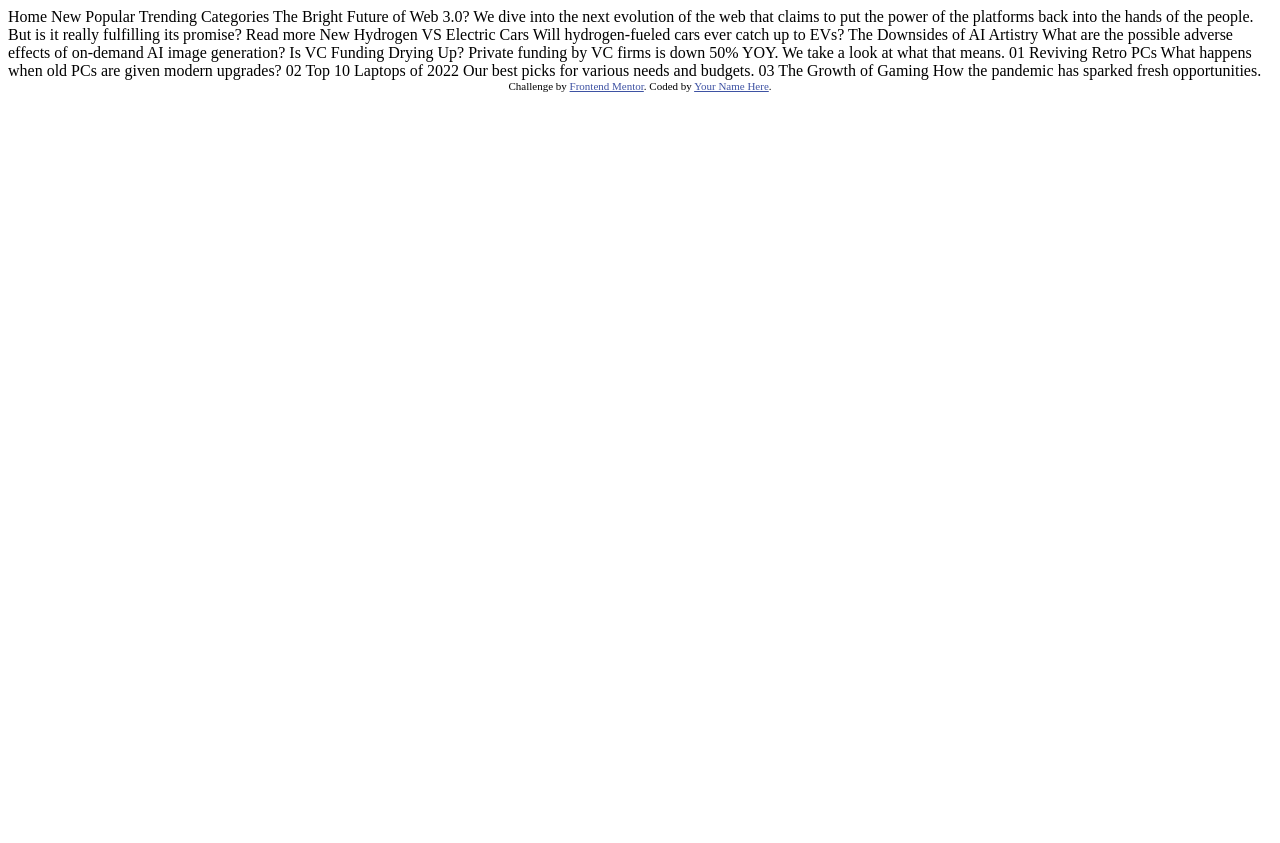
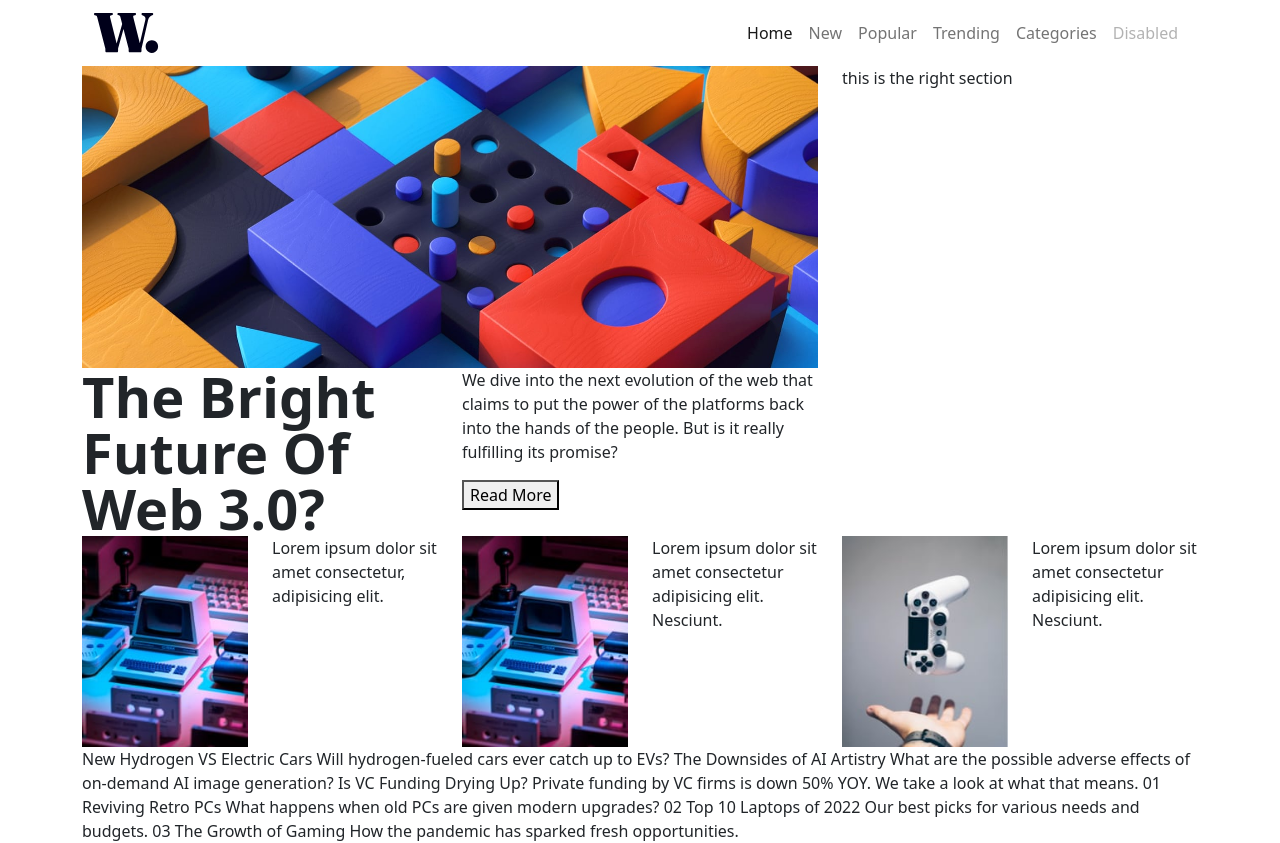
Before and after one commit to Rifha-Nanziba/frontendmentor, a plain HTML site: page news-homepage-main/index.html in a window 1280 px wide. Before the commit the page ends 800 px from the top, so only its background shows below. Drawn offline with nearby package versions, Linux system fonts and the light colour scheme.

Commit message:
work in progress

```diff
--- a/news-homepage-main/index.html
+++ b/news-homepage-main/index.html
@@ -1,60 +1,148 @@
 <!DOCTYPE html>
 <html lang="en">
-<head>
-  <meta charset="UTF-8">
-  <meta name="viewport" content="width=device-width, initial-scale=1.0"> <!-- displays site properly based on user's device -->
+  <head>
+    <meta charset="UTF-8" />
+    <meta name="viewport" content="width=device-width, initial-scale=1.0" />
+    <!-- displays site properly based on user's device -->
 
-  <link rel="icon" type="image/png" sizes="32x32" href="./images/favicon-32x32.png">
+    <link
+      rel="icon"
+      type="image/png"
+      sizes="32x32"
+      href="./images/favicon-32x32.png"
+    />
+    <link
+      href="https://cdn.jsdelivr.net/npm/bootstrap@5.2.3/dist/css/bootstrap.min.css"
+      rel="stylesheet"
+      integrity="sha384-rbsA2VBKQhggwzxH7pPCaAqO46MgnOM80zW1RWuH61DGLwZJEdK2Kadq2F9CUG65"
+      crossorigin="anonymous"
+    />
+    <script
+      src="https://cdn.jsdelivr.net/npm/bootstrap@5.2.3/dist/js/bootstrap.bundle.min.js"
+      integrity="sha384-kenU1KFdBIe4zVF0s0G1M5b4hcpxyD9F7jL+jjXkk+Q2h455rYXK/7HAuoJl+0I4"
+      crossorigin="anonymous"
+    ></script>
 
-  <title>Frontend Mentor | News homepage</title>
+    <title>Frontend Mentor | News homepage</title>
+    <link rel="stylesheet" href="dist/style.css" />
+  </head>
 
-  <!-- Feel free to remove these styles or customise in your own stylesheet 👍 -->
-  <style>
-    .attribution { font-size: 11px; text-align: center; }
-    .attribution a { color: hsl(228, 45%, 44%); }
-  </style>
-</head>
-<body>
+  <body>
+    <div class="container">
+      <nav class="navbar navbar-expand-lg">
+        <div class="container-fluid">
+          <a class="navbar-brand" href="#">
+            <img src="assets/images/logo.svg" alt="" />
+          </a>
+          <button
+            class="navbar-toggler"
+            type="button"
+            data-bs-toggle="collapse"
+            data-bs-target="#navbarNavAltMarkup"
+            aria-controls="navbarNavAltMarkup"
+            aria-expanded="false"
+            aria-label="Toggle navigation"
+          >
+            <span class="navbar-toggler-icon"></span>
+          </button>
+          <div
+            class="collapse navbar-collapse justify-content-end"
+            id="navbarNavAltMarkup"
+          >
+            <div class="navbar-nav">
+              <a class="nav-link active" aria-current="page" href="#">Home</a>
+              <a class="nav-link" href="#">New</a>
+              <a class="nav-link" href="#">Popular</a>
+              <a class="nav-link" href="#">Trending</a>
+              <a class="nav-link" href="#">Categories</a>
+              <a class="nav-link disabled">Disabled</a>
+            </div>
+          </div>
+        </div>
+      </nav>
 
-  Home
-  New
-  Popular
-  Trending
-  Categories
+      <div class="row">
+        <div class="col">
+          <img
+            class="img-fluid"
+            src="assets/images/image-web-3-desktop.jpg"
+            alt=""
+          />
+          <div class="row">
+            <div class="col text-capitalize fw-bold display-4 lh-1">
+              The bright future of web 3.0?
+            </div>
+            <div class="col">
+              <p class="">
+                We dive into the next evolution of the web that claims to put
+                the power of the platforms back into the hands of the people.
+                But is it really fulfilling its promise?
+              </p>
+              <button>Read More</button>
+            </div>
+          </div>
+        </div>
+        <div class="col-4">this is the right section</div>
+      </div>
 
-  The Bright Future of Web 3.0?
+      <div class="row">
+        <div class="col">
+          <div class="row">
+            <div class="col">
+              <img
+                class="img-fluid"
+                src="assets/images/image-retro-pcs.jpg"
+                alt=""
+              />
+            </div>
+            <div class="col">
+              <p>Lorem ipsum dolor sit amet consectetur, adipisicing elit.</p>
+            </div>
+          </div>
+        </div>
+        <div class="col">
+          <div class="row">
+            <div class="col">
+              <img
+                src="assets/images/image-retro-pcs.jpg"
+                alt=""
+                class="img-fluid"
+              />
+            </div>
+            <div class="col">
+              <p>
+                Lorem ipsum dolor sit amet consectetur adipisicing elit.
+                Nesciunt.
+              </p>
+            </div>
+          </div>
+        </div>
+        <div class="col">
+          <div class="row">
+            <div class="col">
+              <img
+                src="assets/images/image-gaming-growth.jpg"
+                alt=""
+                class="img-fluid"
+              />
+            </div>
+            <div class="col">
+              <p>
+                Lorem ipsum dolor sit amet consectetur adipisicing elit.
+                Nesciunt.
+              </p>
+            </div>
+          </div>
+        </div>
+      </div>
 
-  We dive into the next evolution of the web that claims to put the power of the platforms back into the hands of the people.
-  But is it really fulfilling its promise?
-
-  Read more
-
-  New
-
-  Hydrogen VS Electric Cars
-  Will hydrogen-fueled cars ever catch up to EVs?
-
-  The Downsides of AI Artistry
-  What are the possible adverse effects of on-demand AI image generation?
-
-  Is VC Funding Drying Up?
-  Private funding by VC firms is down 50% YOY. We take a look at what that means.
-
-  01
-  Reviving Retro PCs
-  What happens when old PCs are given modern upgrades?
-
-  02
-  Top 10 Laptops of 2022
-  Our best picks for various needs and budgets.
-
-  03
-  The Growth of Gaming
-  How the pandemic has sparked fresh opportunities.
-
-  <div class="attribution">
-    Challenge by <a href="https://www.frontendmentor.io?ref=challenge" target="_blank">Frontend Mentor</a>.
-    Coded by <a href="#">Your Name Here</a>.
-  </div>
-</body>
+      New Hydrogen VS Electric Cars Will hydrogen-fueled cars ever catch up to
+      EVs? The Downsides of AI Artistry What are the possible adverse effects of
+      on-demand AI image generation? Is VC Funding Drying Up? Private funding by
+      VC firms is down 50% YOY. We take a look at what that means. 01 Reviving
+      Retro PCs What happens when old PCs are given modern upgrades? 02 Top 10
+      Laptops of 2022 Our best picks for various needs and budgets. 03 The
+      Growth of Gaming How the pandemic has sparked fresh opportunities.
+    </div>
+  </body>
 </html>
--- /dev/null
+++ b/news-homepage-main/src/scss/style.scss
@@ -0,0 +1,25 @@
+.heroContainer{
+    display: grid;
+    grid-template-columns: 8fr 4fr;
+    gap: 20px;
+
+    .bottom{
+        display: grid;
+        grid-template-columns: repeat(2, 1fr);
+        gap: 20px;
+        align-items: center;
+    }
+}
+
+
+.articleContainer{
+    display: grid;
+    grid-template-columns: repeat(3, 1fr);
+    grid-template: 20px;
+}
+
+.article{
+    display: grid;
+    grid-template-columns: 4fr 8fr;
+    gap: 10px;
+}
```
Also changed, not shown: news-homepage-main/dist/style.css (added), 1 other file.
